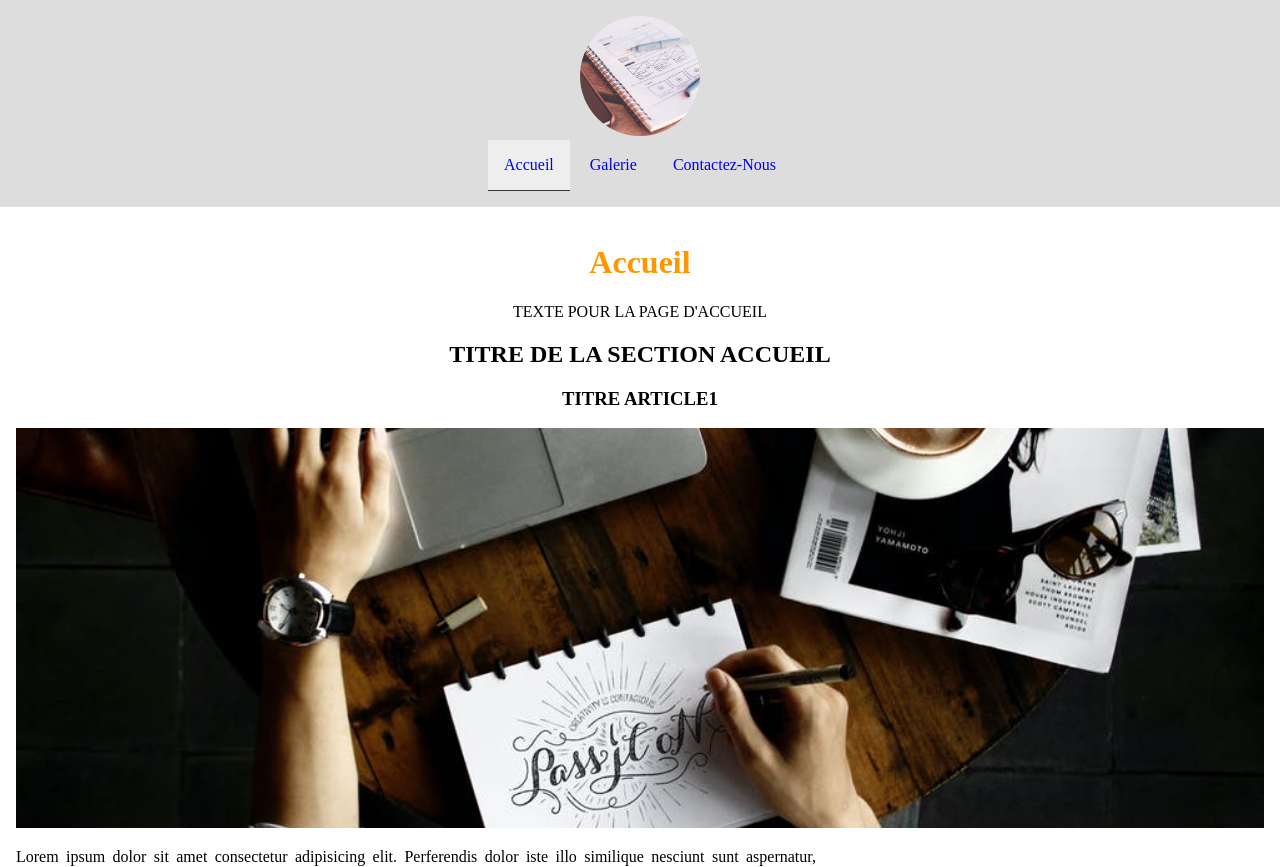
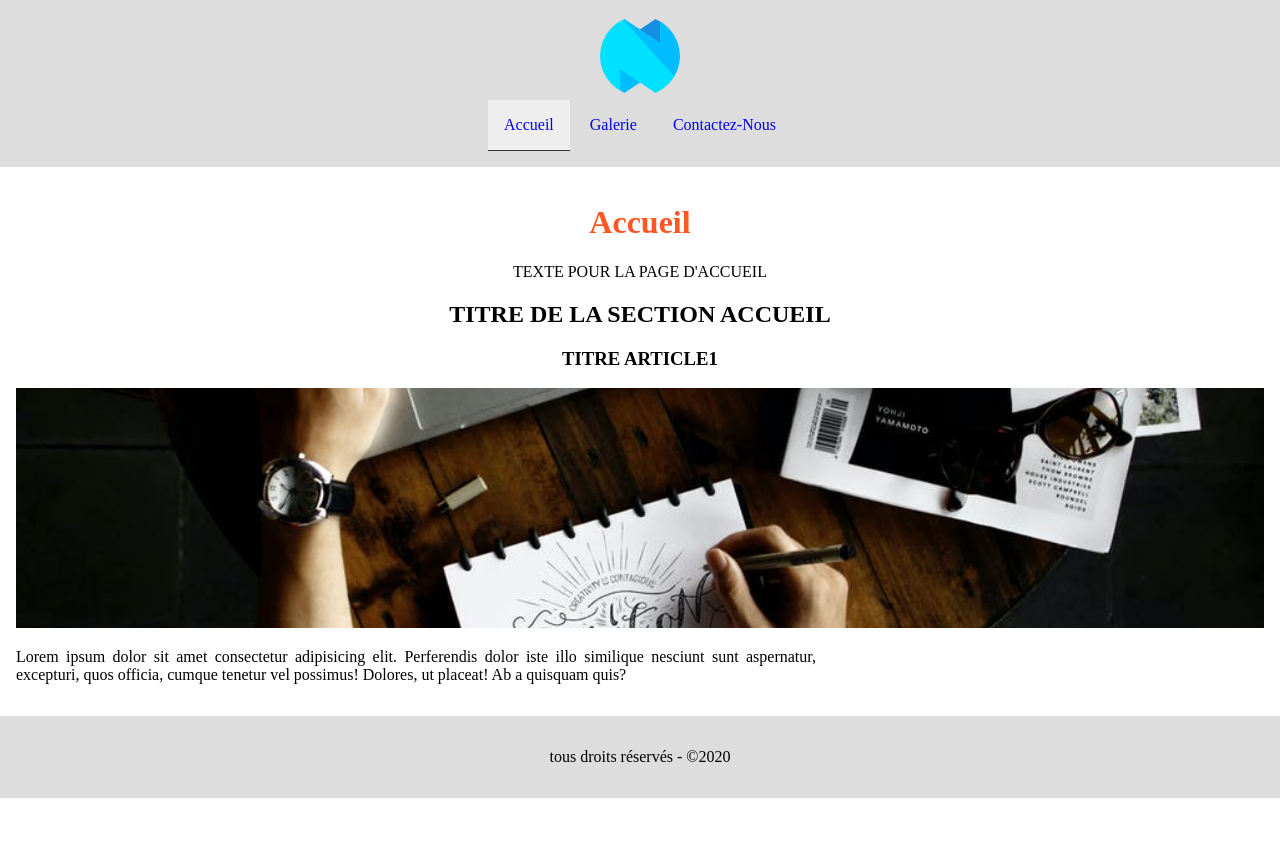
Before and after one commit to coder20b/formation, a PHP site: page / in a window 1280 px wide. Shown: the top 867 px of the page. After the commit the page ends 798 px from the top, so only its background shows below. Run offline with PHP 8.4, Linux system fonts and the light colour scheme.

Commit message:
ajout css

```diff
--- a/projet-vitrine/assets/css/style.css
+++ b/projet-vitrine/assets/css/style.css
@@ -32,17 +32,21 @@ article p {
     max-width: 800px;
     text-align: justify;
 }
+
+.img__first {
+    height:30vh;
+}
 /* COULEURS */
 
 .header__img {
-    height:120px;
-    width:120px;
+    height:80px;
+    width:80px;
     object-fit: cover;
-    border-radius: 60px;
+    border-radius: 40px;
 }
 
 h1 {
-    color:#ff9800;
+    color:#ff5722;
 }
 
 .galerie {
--- a/projet-vitrine/php/header.php
+++ b/projet-vitrine/php/header.php
@@ -4,6 +4,9 @@
 <head>
     <meta charset="UTF-8">
     <meta name="viewport" content="width=device-width, initial-scale=1.0">
+    <meta name="description" content="mon site vitrine">
+    <link rel="icon" type="image/svg+xml" href="logo.svg">
+
     <title>Projet Vitrine</title>
     <link rel="stylesheet" href="./assets/css/style.css">
     <!-- COMMENTAIRE HTML -->
@@ -11,7 +14,7 @@
 
 <body>
     <header>
-        <img class="header__img" src="./assets/img/logo.jpg" alt="logo">
+        <img class="header__img" src="./assets/img/logo.svg" alt="logo">
         <nav>
             <!-- AJOUTER DU CODE PHP POUR PRODUIRE LE MEME CODE HTML POUR LES BALISES a -->
 <?php
--- a/projet-vitrine/php/section-index.php
+++ b/projet-vitrine/php/section-index.php
@@ -2,7 +2,7 @@
     <h2>TITRE DE LA SECTION ACCUEIL</h2>
     <article>
         <h3>TITRE ARTICLE1</h3>
-        <img src="./assets/img/article1.jpg" alt="article1">
+        <img class="img__first" src="./assets/img/article1.jpg" alt="article1">
         <p>Lorem ipsum dolor sit amet consectetur adipisicing elit. Perferendis dolor iste illo similique nesciunt sunt aspernatur, excepturi, quos officia, cumque tenetur vel possimus! Dolores, ut placeat! Ab a quisquam quis?</p>
     </article>
 </section>
```
Also changed, not shown: projet-vitrine/assets/img/logo.svg (added).
